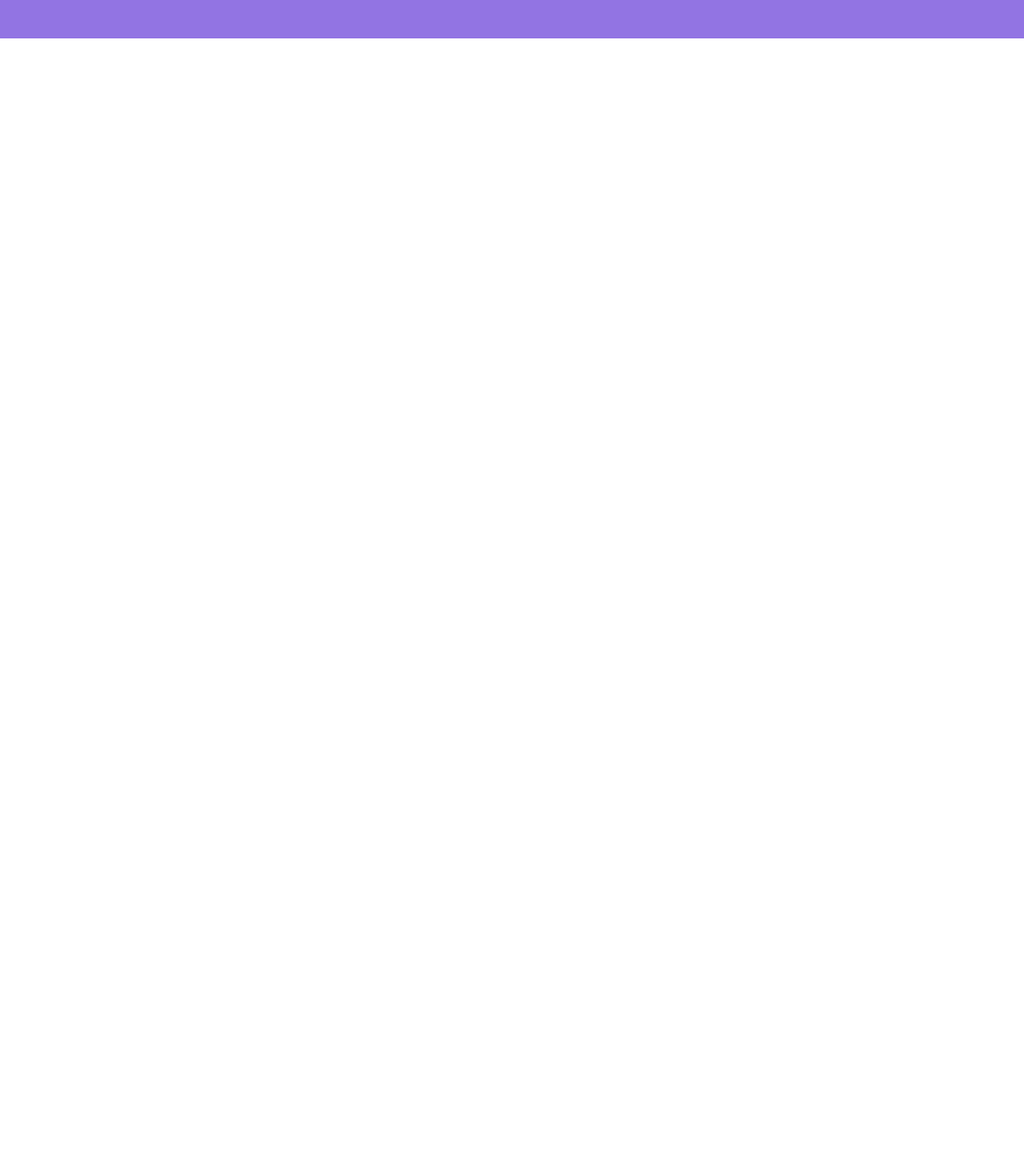
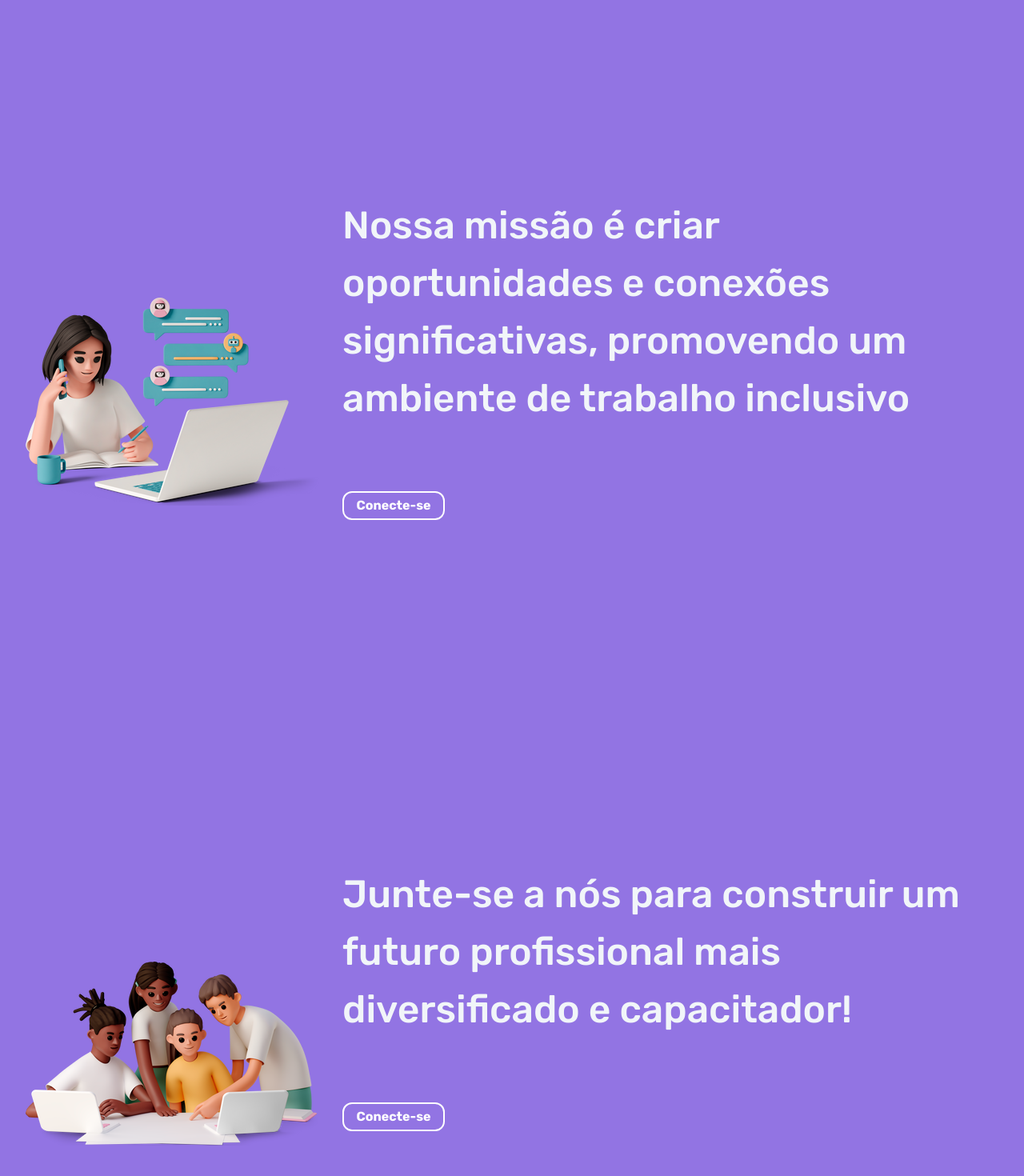
Before and after one commit to RecodeSquad14/NeuroConexao, a Next.js app: page / in a window 1280 px wide. Shown: the part 880-2350 px from the top of the page at 80% size. Before the commit the page ends 928 px from the top, so only its background shows below. Built offline with nearby package versions, Linux system fonts and the light colour scheme.

Commit message:
imagens, conteudos e pagina sobre nos

```diff
--- a/src/app/page.js
+++ b/src/app/page.js
@@ -25,6 +25,44 @@ export default function Home() {
           />
         </div>
       </GridContainer>
+      <GridContainer className="flex gap-7 justify-center items-center  h-screen ">
+        <Image
+          src="/home-img/conexao.png"
+          alt="pessoa no telefone"
+          width={500}
+          height={600}
+        />
+
+        <div>
+          <p className="purple-text font-normal text-5xl text-slate-100 leading-normal">
+            Nossa missão é criar oportunidades e conexões significativas, promovendo um ambiente de trabalho inclusivo
+          </p>
+          <Button
+            name="Conecte-se"
+            href="/conexao"
+            className="bg-transparent border-white border-solid border-2 text-white w-32 rounded-xl p-1 mt-20 text-center font-bold hover:bg-secondary "
+          />
+        </div>
+      </GridContainer>
+      <GridContainer className="flex gap-7 justify-center items-center  h-screen ">
+        <Image
+          src="/home-img/squad14.png"
+          alt="pessoa no telefone"
+          width={500}
+          height={600}
+        />
+
+        <div>
+          <p className="font-normal text-5xl text-slate-100 leading-normal">
+          Junte-se a nós para construir um futuro profissional mais diversificado e capacitador!
+          </p>
+          <Button
+            name="Conecte-se"
+            href="/conexao"
+            className="bg-transparent border-white border-solid border-2 text-white w-32 rounded-xl p-1 mt-20 text-center font-bold hover:bg-secondary "
+          />
+        </div>
+      </GridContainer>
     </div>
   );
 }
--- /dev/null
+++ b/src/app/sobrenos.js
@@ -0,0 +1,34 @@
+import Button from "@/components/button/Button";
+import GridContainer from "@/components/grid/GridContainer";
+import Image from "next/image";
+
+export default function Home() {
+  return (
+    <div className="bg-primary">
+      <GridContainer className="flex gap-7 justify-center items-center  h-screen ">
+        <Image
+          src="/home-img/"
+          alt="grupo de pessoas"
+          width={500}
+          height={600}
+        />
+
+        <div>
+          <p className="font-normal text-5xl text-slate-100 leading-normal">
+          Sobre Nós - NeuroConexão
+História: A NeuroConexão nasceu da ideia por criar oportunidades e promover a inclusão no mercado de trabalho para pessoas neurodiversas. Identificamos uma lacuna significativa nesse cenário e nos inspiramos a preenchê-la, destacando-nos como uma plataforma dedicada e comprometida com a diversidade.
+Formação: Somos liderados por uma equipe dedicada e diversificada que faz parte do bootcamp 2023 da RECODE PRO, representando o Squad 14. Nossos antecedentes variados e a experiência adquirida moldam uma liderança que acredita profundamente na capacidade de transformar o mundo corporativo por meio da inclusão.
+Evolução da Empresa: Desde o início, enfrentamos obstáculos desafiadores, como comunicação e divergências de ideias. No entanto, cada obstáculo se tornou uma oportunidade para crescer e aprimorar nosso projeto. Estamos constantemente evoluindo, aprendendo com cada desafio, e hoje, orgulhamo-nos de oferecer uma plataforma cheia de personalidade e cumprindo seu papel.
+Missão e Visão: A NeuroConexão tem como missão principal resolver o desafio da empregabilidade para pessoas neurodiversas, criando um ambiente inclusivo tanto para empresas quanto para profissionais. Acreditamos que a diversidade é a força propulsora de um futuro mais promissor e, com a ajuda de profissionais da saúde, estamos caminhando para um mercado de trabalho mais inclusivo.
+Compromisso com a Diversidade: Comprometemo-nos não apenas a fornecer soluções inovadoras, mas também a criar um ambiente que celebre as diferenças.
+Ao escolher a NeuroConexão, você não apenas investe em uma plataforma de empregabilidade, mas se junta a uma comunidade determinada a construir um futuro onde todos tenham oportunidades. Juntos, estamos transformando o mundo do trabalho, um passo inclusivo de cada vez.
+          </p>
+          <Button
+            name="Conecte-se"
+            href="/conexao"
+            className="bg-transparent border-white border-solid border-2 text-white w-32 rounded-xl p-1 mt-20 text-center font-bold hover:bg-secondary "
+          />
+        </div>
+      </GridContainer>
+  );
+}
--- a/src/components/header/Header.jsx
+++ b/src/components/header/Header.jsx
@@ -73,6 +73,7 @@ function Header() {
                 ) : (
                   <Image src="/close.svg" alt="menu" width={25} height={25} />
                 )}
+
               </button>
             </div>
           </div>
@@ -99,6 +100,7 @@ function Header() {
               >
                 Login
               </Link>
+
             </div>
           </div>
         )}
```
